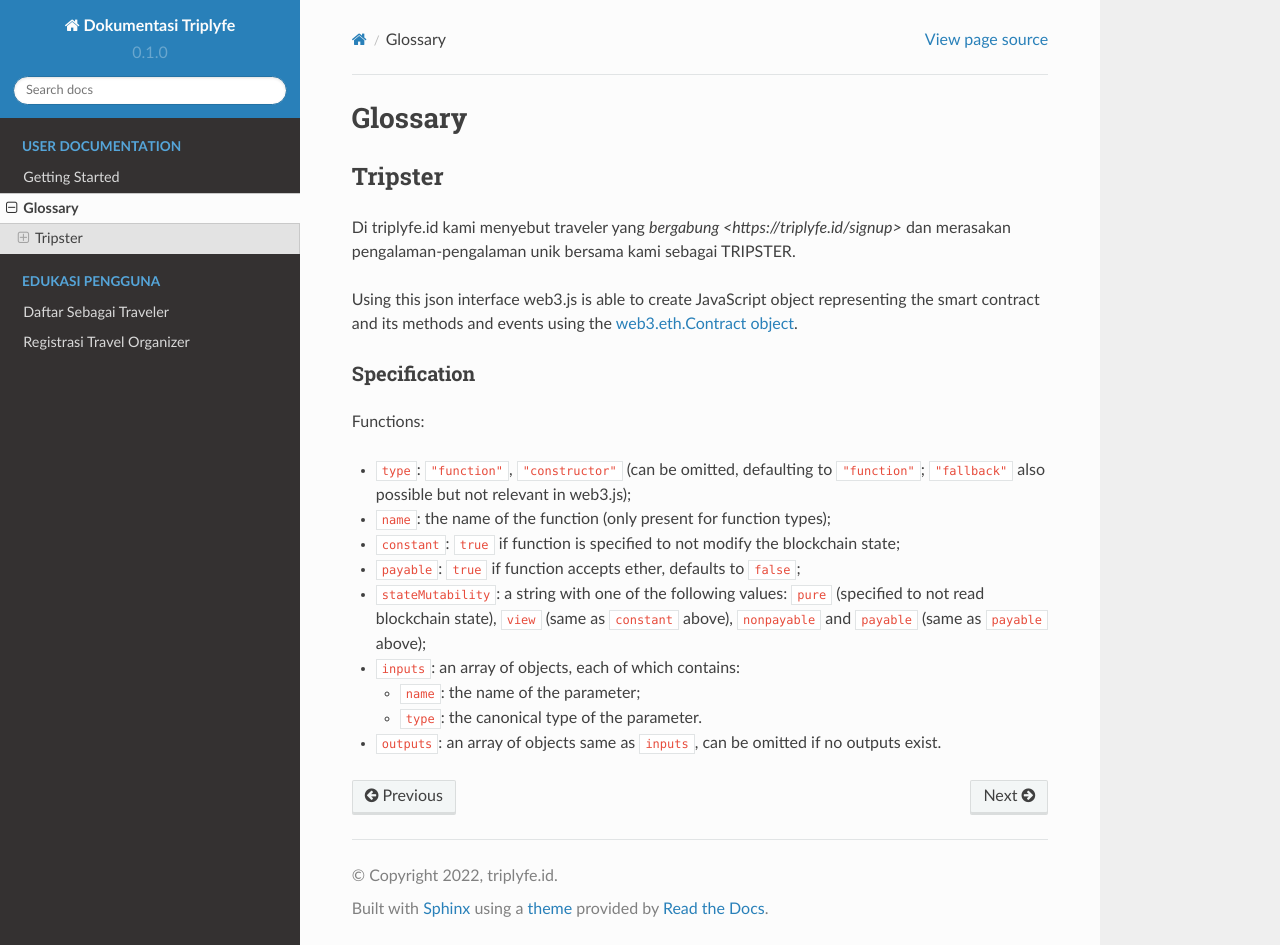
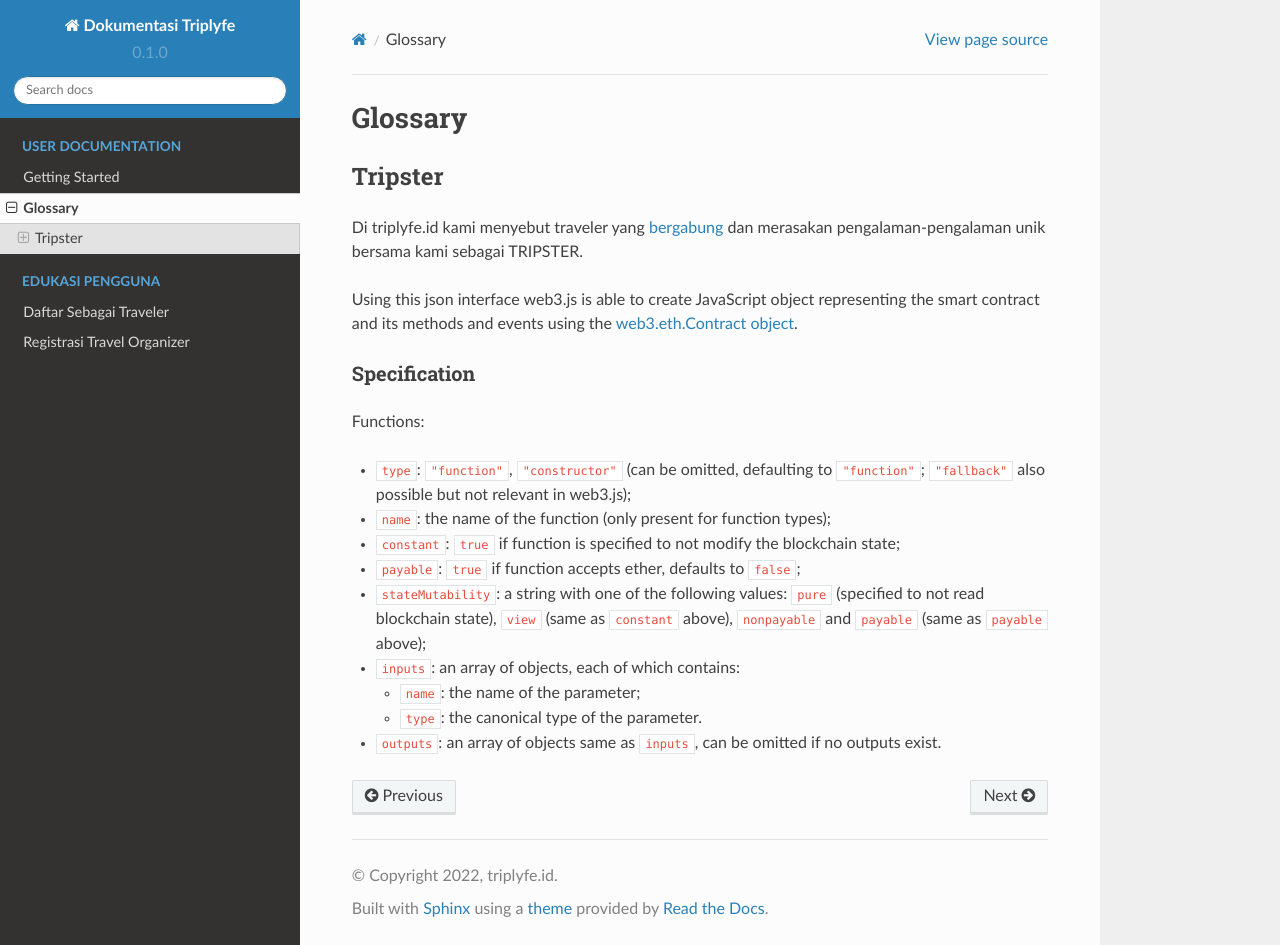
Before and after one commit to cleevo/doc.triplyfe, a Sphinx documentation site: the page built from docs/source/glossary.rst, in a window 1280 px wide and 945 px high. Built offline with Sphinx 7.4.7 and the Read the Docs theme 2.0.0, drawn with Linux system fonts in a browser that asks for light colours.

Commit message:
fix signup link

```diff
--- a/docs/source/glossary.rst
+++ b/docs/source/glossary.rst
@@ -8,7 +8,7 @@
 Tripster
 =====================
 
-Di triplyfe.id kami menyebut traveler yang `bergabung <https://triplyfe.id/signup>` dan merasakan pengalaman-pengalaman unik bersama kami sebagai TRIPSTER.
+Di triplyfe.id kami menyebut traveler yang `bergabung <https://triplyfe.id/signup/>`__ dan merasakan pengalaman-pengalaman unik bersama kami sebagai TRIPSTER.
 
 Using this json interface web3.js is able to create JavaScript object representing the smart contract and its methods and events using the :ref:`web3.eth.Contract object <eth-contract>`.
 
```
